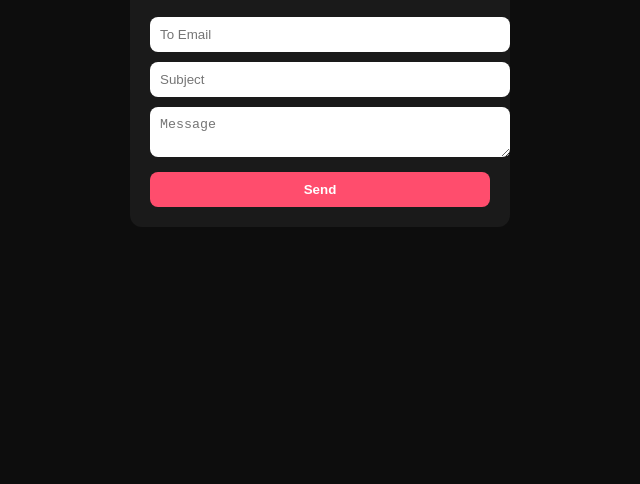
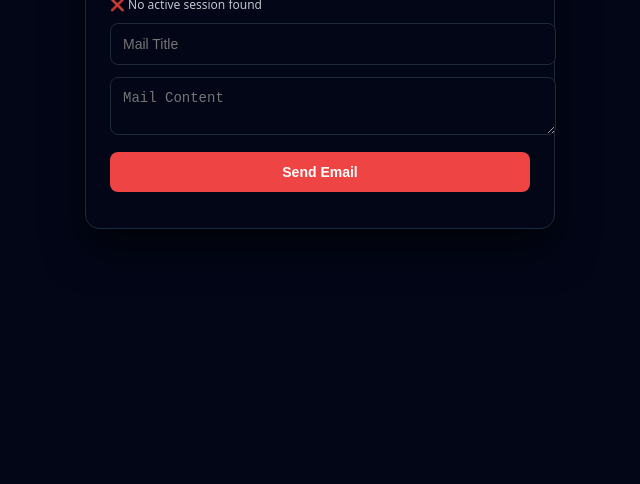
Before and after one commit to lirilabs/heart-notification, a website: page index2.html in a window 1280 px wide. Shown: the part 332-816 px from the top of the page, without its empty margins (320-960 px from the left). Drawn offline with Linux system fonts and the light colour scheme; no server answers.

Commit message:
Update index2.html

```diff
--- a/index2.html
+++ b/index2.html
@@ -1,99 +1,144 @@
 <!DOCTYPE html>
 <html lang="en">
 <head>
-  <meta charset="UTF-8">
-  <title>Send Mail</title>
+  <meta charset="UTF-8" />
+  <title>Heart Notification</title>
+  <meta name="viewport" content="width=device-width, initial-scale=1.0" />
 
-  <!-- Firebase Auth ONLY -->
-  <script src="https://www.gstatic.com/firebasejs/10.8.0/firebase-app-compat.js"></script>
-  <script src="https://www.gstatic.com/firebasejs/10.8.0/firebase-auth-compat.js"></script>
+  <!-- Firebase -->
+  <script src="https://www.gstatic.com/firebasejs/10.7.1/firebase-app-compat.js"></script>
+  <script src="https://www.gstatic.com/firebasejs/10.7.1/firebase-auth-compat.js"></script>
 
   <style>
     body {
-      background: #0d0d0d;
-      color: #fff;
+      background: #020617;
+      color: #e5e7eb;
       font-family: system-ui;
-      display: flex;
-      justify-content: center;
-      align-items: center;
       height: 100vh;
+      display: grid;
+      place-items: center;
+      margin: 0;
     }
+
     .card {
-      width: 340px;
-      background: #1a1a1a;
-      padding: 20px;
-      border-radius: 12px;
+      width: 420px;
+      padding: 24px;
+      border-radius: 14px;
+      border: 1px solid #1e293b;
+      background: #020617;
+      box-shadow: 0 20px 40px rgba(0,0,0,.6);
     }
+
+    h2 { text-align: center; margin-bottom: 12px; }
+
     input, textarea, button {
       width: 100%;
-      margin-top: 10px;
-      padding: 10px;
+      padding: 12px;
+      margin-bottom: 12px;
       border-radius: 8px;
       border: none;
+      font-size: 14px;
     }
+
+    input, textarea {
+      background: #020617;
+      color: #fff;
+      border: 1px solid #1e293b;
+    }
+
     button {
-      background: #ff4d6d;
+      background: #ef4444;
       color: white;
       font-weight: 600;
       cursor: pointer;
     }
+
+    .info {
+      font-size: 12px;
+      opacity: .85;
+      margin-bottom: 10px;
+    }
+
+    .status {
+      text-align: center;
+      font-size: 13px;
+    }
   </style>
 </head>
-
 <body>
 
 <div class="card">
-  <h3>Send Email</h3>
+  <h2>❤️ Heart Notification</h2>
 
-  <input id="to" placeholder="To Email" />
-  <input id="subject" placeholder="Subject" />
-  <textarea id="text" placeholder="Message"></textarea>
+  <div class="info" id="userInfo">Checking session…</div>
 
-  <button onclick="send()">Send</button>
+  <input id="subject" placeholder="Mail Title" />
+  <textarea id="content" placeholder="Mail Content"></textarea>
+
+  <button onclick="sendMail()">Send Email</button>
+  <div class="status" id="status"></div>
 </div>
 
 <script>
-  /* ========= Firebase Init ========= */
-  firebase.initializeApp({
+  /* ================= CONFIG ================= */
+  const API_URL = "https://heart-notification.vercel.app/api/send-mail";
+
+  const firebaseConfig = {
     apiKey: "YOUR_API_KEY",
     authDomain: "YOUR_PROJECT.firebaseapp.com",
     projectId: "YOUR_PROJECT_ID"
-  });
+  };
 
-  /* ========= Send ========= */
-  async function send() {
-    const user = firebase.auth().currentUser;
+  firebase.initializeApp(firebaseConfig);
+
+  let currentUser = null;
+
+  /* ========== AUTO SESSION DETECTION ========== */
+  firebase.auth().onAuthStateChanged(user => {
     if (!user) {
-      alert("Login required");
+      document.getElementById("userInfo").textContent =
+        "❌ No active session found";
       return;
     }
 
-    const token = await user.getIdToken();
+    currentUser = user;
 
-    const payload = {
-      to: document.getElementById("to").value,
-      subject: document.getElementById("subject").value,
-      text: document.getElementById("text").value
-    };
+    document.getElementById("userInfo").textContent =
+      `UID: ${user.uid} | Email: ${user.email || "N/A"}`;
+  });
 
-    const res = await fetch(
-      "https://heart-notification.vercel.app",
-      {
+  /* ================= SEND MAIL ================= */
+  async function sendMail() {
+    const status = document.getElementById("status");
+    status.textContent = "Sending…";
+
+    try {
+      if (!currentUser) throw new Error("User not authenticated");
+
+      const token = await currentUser.getIdToken();
+
+      const payload = {
+        to: currentUser.email,   // 👈 email fetched automatically
+        subject: subject.value,
+        text: content.value,
+        html: `<p>${content.value}</p>`
+      };
+
+      const res = await fetch(API_URL, {
         method: "POST",
         headers: {
           "Content-Type": "application/json",
-          "Authorization": `Bearer ${token}`
+          "Authorization": "Bearer " + token
         },
         body: JSON.stringify(payload)
-      }
-    );
+      });
 
-    const data = await res.json();
+      const data = await res.json();
+      if (!res.ok) throw new Error(data.error);
 
-    if (data.success) {
-      alert("Mail sent ✅");
-    } else {
-      alert(data.error || "Failed ❌");
+      status.textContent = "✅ Email sent successfully";
+    } catch (e) {
+      status.textContent = "❌ " + e.message;
     }
   }
 </script>
```
